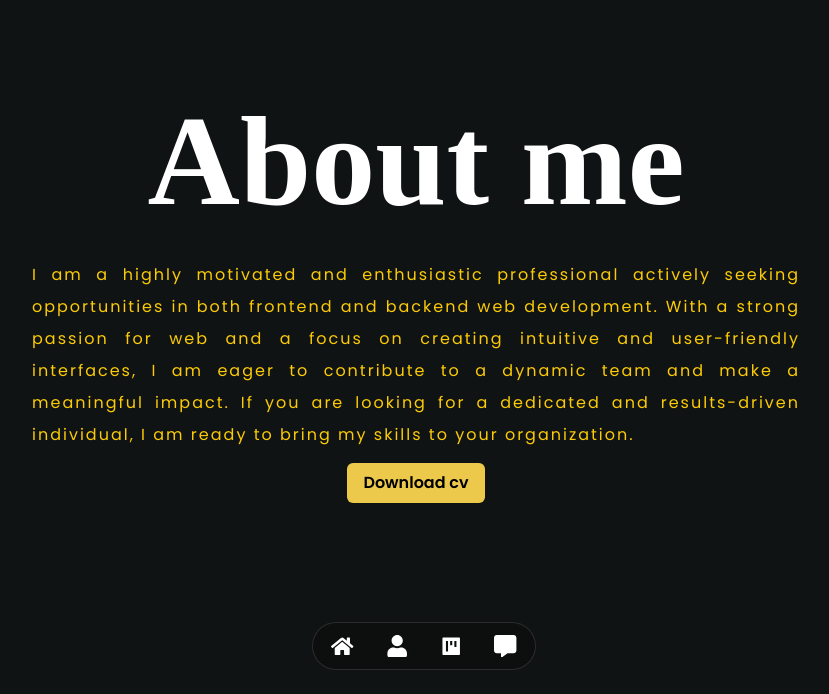
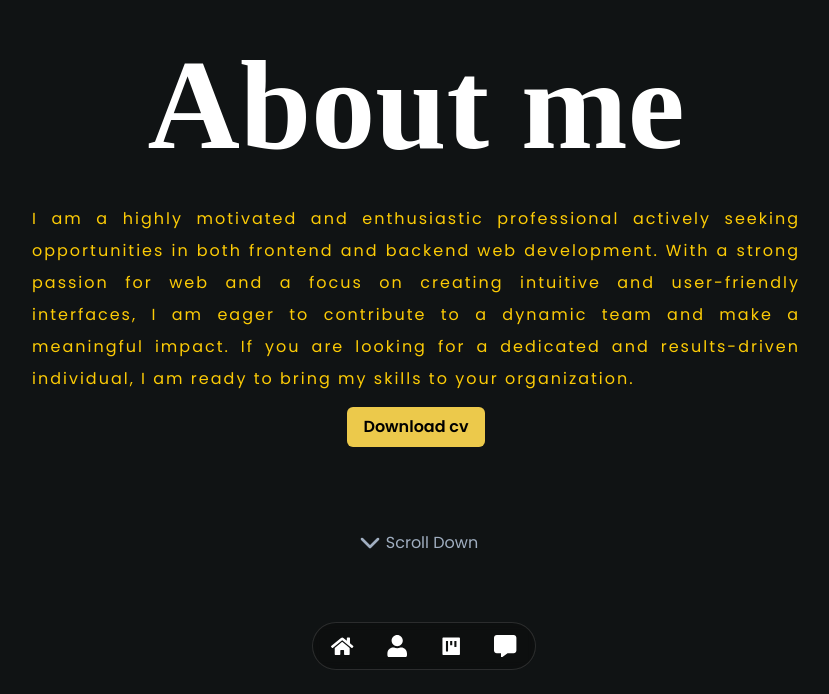
Before and after one commit to niksonstha/portfolio-react-typescript, a React (Vite) app: page /#/about in a window 1280 px wide. Shown: the part 106-800 px from the top of the page, without its empty margins (224-1053 px from the left). Built offline with nearby package versions, Linux system fonts and the light colour scheme; a web font is replaced by a local one.

Commit message:
scroll down animation

```diff
--- a/src/screens/Aboutme.tsx
+++ b/src/screens/Aboutme.tsx
@@ -6,6 +6,7 @@ import "aos/dist/aos.css";
 import { useEffect } from "react";
 import { motion } from "framer-motion";
 import resume from "../assets/Nikson Shrestha.pdf";
+import { FiChevronDown } from "react-icons/fi";
 
 const Aboutme = () => {
   const handleDownloadCV = () => {
@@ -72,6 +73,18 @@ const Aboutme = () => {
             Download cv
           </Button>
         </motion.div>
+        <motion.div
+          animate={{ y: [0, 10, 0] }}
+          transition={{ duration: 1.5, repeat: Infinity }}
+          style={{ marginTop: "5rem" }}
+        >
+          <Box textAlign="center" display={"flex"}>
+            <FiChevronDown size="2rem" color="#A0AEC0" />
+            <Text fontSize="md" color="gray.400" mt={1}>
+              Scroll Down
+            </Text>
+          </Box>
+        </motion.div>
       </Box>
       <Box>
         <Education />
```
